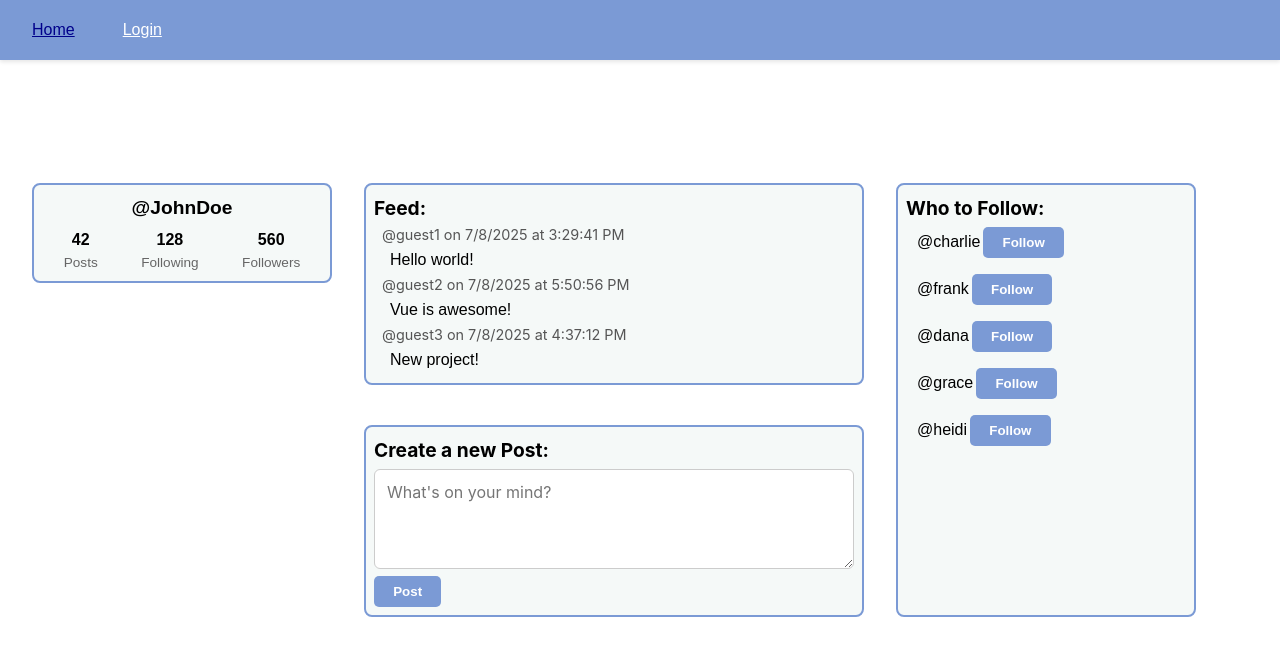
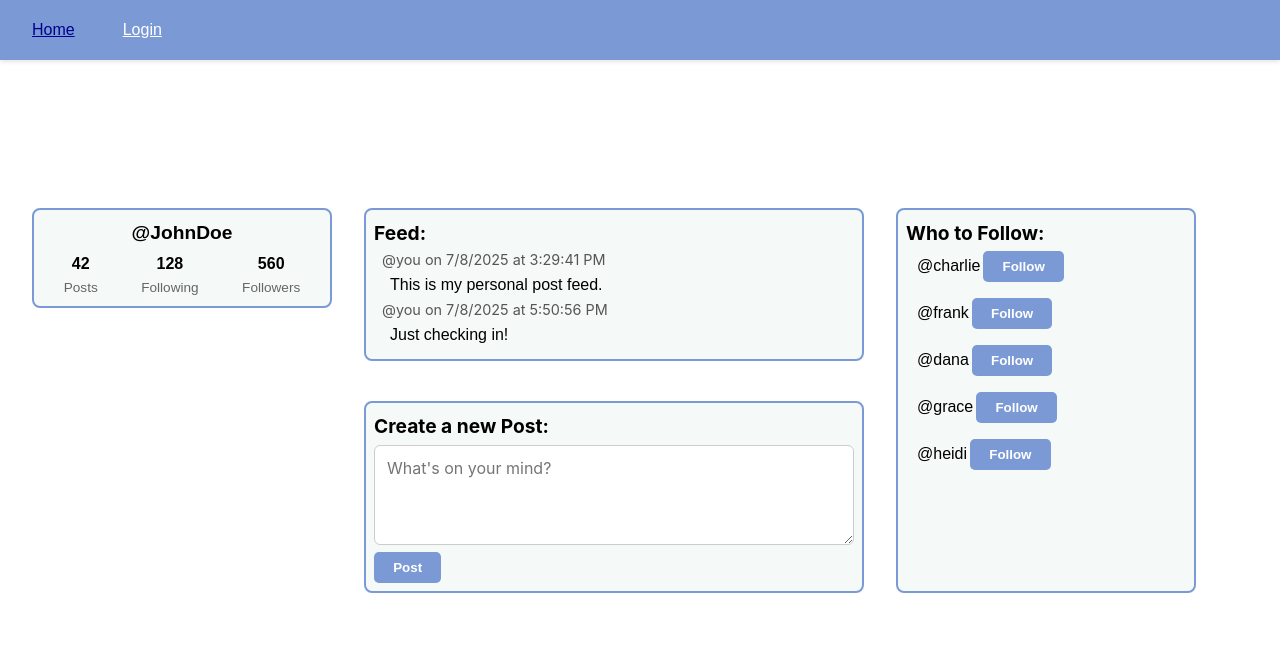
Before and after one commit to Rebecca-J7/CS110-Project, a Vue app: page / in a window 1280 px wide. Shown: the top 656 px of the page. Built offline with nearby package versions, Linux system fonts and the light colour scheme.

Commit message:
created post input component

```diff
--- a/src/App.vue
+++ b/src/App.vue
@@ -1,6 +1,15 @@
 <script setup>
 import Navbar from './components/Navbar.vue'
 import { RouterView } from 'vue-router'
+
+import { ref, provide } from 'vue'
+
+const isLoggedIn = ref(false)
+setTimeout(() => {
+  isLoggedIn.value = true
+}, 3000)
+
+provide('isLoggedIn', isLoggedIn)
 </script>
 
 <template>
--- a/src/components/PostFeed.vue
+++ b/src/components/PostFeed.vue
@@ -3,10 +3,8 @@ import { ref, computed } from 'vue'
 import PostItem from './PostItem.vue'
 
 // Mock login state
-const isLoggedIn = ref(false)
-setTimeout(() => {
-  isLoggedIn.value = true
-}, 3000)
+import { inject } from 'vue'
+const isLoggedIn = inject('isLoggedIn')
 
 // Sample posts
 const globalPosts = ref([
--- /dev/null
+++ b/src/components/PostInput.vue
@@ -0,0 +1,85 @@
+<script setup>
+import { ref, computed } from 'vue'
+import { RouterLink } from 'vue-router'
+
+import { inject } from 'vue'
+const isLoggedIn = inject('isLoggedIn')
+
+const postText = ref('')
+
+const handlePost = () => {
+  if (postText.value.trim() === '') return
+  console.log('Posted:', postText.value)
+  postText.value = ''
+}
+</script>
+
+<template>
+    <section class="post-box">
+        <h2 class = "title">Create a new Post:</h2>
+        <textarea
+        v-model="postText"
+        placeholder="What's on your mind?"
+        class="post-input"
+        />
+        <button class="button" @click="handlePost">Post</button>
+      </section>
+</template>
+
+<style scoped>
+.post-box {
+    width: 500px;
+    height: 100px;
+    margin: 1rem auto;
+    padding: 0.5rem;
+    border: 2px solid rgb(123, 154, 213);
+    border-radius: 8px;
+    background-color: #f5f9f8;
+    box-sizing: border-box;
+    height: auto;
+    overflow-wrap: break-word;
+}
+
+.post-info {
+    font-family: Arial, sans-serif;
+    font-size: 1rem;
+    padding-left: 1rem;
+    line-height: 1.4rem;
+    color: black;
+}
+
+.post-input {
+    width: 100%;
+    min-height: 100px;
+    padding: 0.75rem;
+    font-size: 1rem;
+    border: 1px solid #ccc;
+    border-radius: 6px;
+    resize: vertical;
+    box-sizing: border-box;
+    font-family: inherit;
+}
+
+.title {
+    font-size: 1.2rem;
+    font-weight: bold;
+    margin-bottom: 0.2rem;
+    color:black;
+}
+
+.button {
+    align-self: flex-end;
+    background-color: rgb(123, 154, 213);
+    border: none;
+    color: white;
+    padding: 0.5rem 1.2rem;
+    border-radius: 5px;
+    cursor: pointer;
+    font-weight: 600;
+    transition: background-color 0.3s ease;
+}
+
+.button:hover {
+    background-color: rgb(58, 108, 151);
+}
+</style>
--- a/src/components/SuggestedFollowers.vue
+++ b/src/components/SuggestedFollowers.vue
@@ -3,7 +3,8 @@ import { ref, computed } from 'vue'
 import { RouterLink } from 'vue-router'
 
 // Props or state simulation
-const isLoggedIn = ref(true)
+import { inject } from 'vue'
+const isLoggedIn = inject('isLoggedIn')
 const currentUser = ref('@you')
 
 // All users in the system
--- a/src/views/HomeView.vue
+++ b/src/views/HomeView.vue
@@ -1,9 +1,7 @@
 <script setup>
 import { ref } from 'vue'
-  const isLoggedIn = ref(false);
-  setTimeout(() => {
-    isLoggedIn.value = true
-  }, 3000)
+import { inject } from 'vue'
+const isLoggedIn = inject('isLoggedIn')
 
   const username = '@JohnDoe'
   const stats = {
@@ -18,10 +16,9 @@ import { ref } from 'vue'
   { id: 3, username: '@charlie' },
 ])
 
-const postText = ref('')
-
 import PostFeed from '../components/PostFeed.vue'
-import SuggestedFollowers from '@/components/SuggestedFollowers.vue';
+import SuggestedFollowers from '@/components/SuggestedFollowers.vue'
+import PostInput from '@/components/PostInput.vue'
 </script>
 
 <template>
@@ -49,7 +46,8 @@ import SuggestedFollowers from '@/components/SuggestedFollowers.vue';
 
       <div style ="display:flex; flex-direction:column; gap:0.5rem;">
         <PostFeed />
-      <section class="post-box">
+        <PostInput />
+      <!-- <section class="post-box">
         <h2 class = "username">Create a new Post:</h2>
         <textarea
         v-model="postText"
@@ -57,7 +55,7 @@ import SuggestedFollowers from '@/components/SuggestedFollowers.vue';
         class="post-input"
         />
         <button class="button">Post</button>
-      </section>
+      </section> -->
       </div>
       <SuggestedFollowers />
       </div>
```
